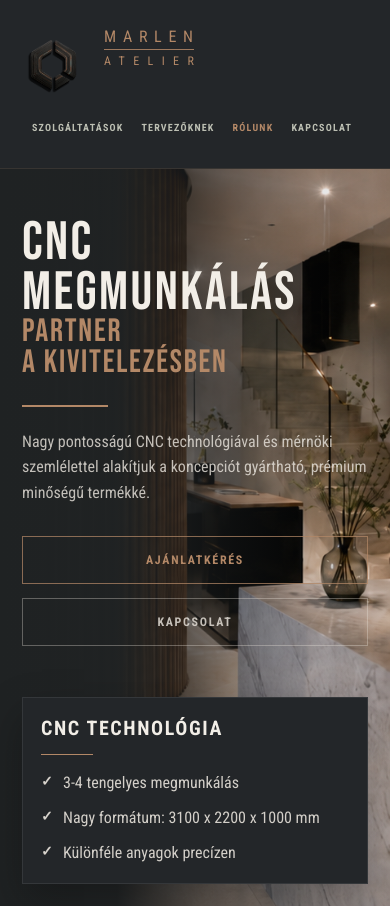
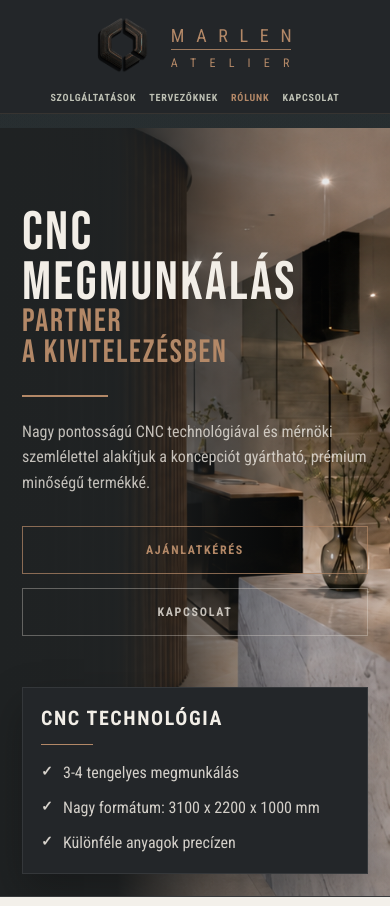
Before and after one commit to ZetorShabba/marlen-atelier, a Next.js app: page / in a window 390 px wide. Shown: the top 906 px of the page. Built offline with nearby package versions, Linux system fonts and the light colour scheme.

Commit message:
Configure GitHub Pages deployment

```diff
--- /dev/null
+++ b/next.config.js
@@ -0,0 +1,9 @@
+/** @type {import('next').NextConfig} */
+const nextConfig = {
+  output: "export",
+  images: {
+    unoptimized: true,
+  },
+};
+
+module.exports = nextConfig;
--- a/src/app/globals.css
+++ b/src/app/globals.css
@@ -1479,3 +1479,137 @@ section {
     top: 0;
   }
 }
+/* =========================================================
+   MOBIL HEADER FINOMHANGOLÁS
+   ========================================================= */
+
+@media (max-width: 760px) {
+  :root {
+    /* Mobil header magasságok */
+    --mobile-header-padding-top: 12px;
+    --mobile-header-padding-bottom: 10px;
+
+    /* Mobil logo + brand méretek */
+    --mobile-header-logo-size: 74px;
+    --mobile-header-logo-x: 0px;
+    --mobile-header-logo-y: 0px;
+
+    --mobile-header-brand-text-size: 18px;
+    --mobile-header-brand-subtext-size: 12px;
+    --mobile-header-brand-letter-spacing: 0.65em;
+    --mobile-header-brand-gap: 10px;
+    --mobile-header-brand-main-letter-spacing: 0.65em;
+    --mobile-header-brand-sub-letter-spacing: 1.10em;
+    --mobile-header-brand-line-width: 120px;
+
+    /* Teljes logo+felirat csoport mozgatása mobilon */
+    --mobile-header-brand-group-x: 0px;
+    --mobile-header-brand-group-y: 0px;
+
+    /* Mobil menü */
+    --mobile-nav-font-size: 10px;
+    --mobile-nav-letter-spacing: 0.08em;
+    --mobile-nav-gap: 13px;
+    --mobile-nav-margin-top: 6px;
+  }
+
+  .header {
+    height: auto;
+    min-height: 0;
+    padding:
+      var(--mobile-header-padding-top)
+      14px
+      var(--mobile-header-padding-bottom);
+
+    flex-direction: column;
+    align-items: center;
+    justify-content: center;
+    gap: var(--mobile-nav-margin-top);
+  }
+
+  .brand {
+    flex: none;
+    width: 100%;
+
+    justify-content: center;
+    align-items: center;
+    gap: var(--mobile-header-brand-gap);
+
+    transform: translate(
+      var(--mobile-header-brand-group-x),
+      var(--mobile-header-brand-group-y)
+    );
+  }
+
+  .brand img {
+    width: var(--mobile-header-logo-size);
+    height: var(--mobile-header-logo-size);
+
+    transform: translate(
+      var(--mobile-header-logo-x),
+      var(--mobile-header-logo-y)
+    );
+  }
+
+.brand span {
+  font-size: var(--mobile-header-brand-text-size);
+  letter-spacing: var(--mobile-header-brand-main-letter-spacing);
+  line-height: 0.75;
+}
+
+.brand span::after {
+  width: var(--mobile-header-brand-line-width);
+  margin-top: 7px;
+}
+
+.brand small {
+  margin-top: 8px;
+
+  font-size: var(--mobile-header-brand-subtext-size);
+  letter-spacing: var(--mobile-header-brand-sub-letter-spacing);
+  line-height: 1;
+}
+
+  .nav {
+    width: 100%;
+    justify-content: center;
+  }
+
+  .navPill {
+    width: 100%;
+    min-height: 0;
+    padding: 0;
+
+    display: flex;
+    justify-content: center;
+    align-items: center;
+    gap: var(--mobile-nav-gap);
+
+    overflow: visible;
+  }
+
+  .nav a {
+    flex: 0 1 auto;
+
+    font-size: var(--mobile-nav-font-size);
+    letter-spacing: var(--mobile-nav-letter-spacing);
+    white-space: nowrap;
+  }
+
+  /* Mobilon az Ajánlatkérés gomb eltűnik a headerből */
+  .navCta {
+    display: none;
+  }
+
+  html {
+    scroll-padding-top: 128px;
+  }
+
+  .site {
+    padding-top: 128px;
+  }
+
+  section {
+    scroll-margin-top: 128px;
+  }
+}
```
